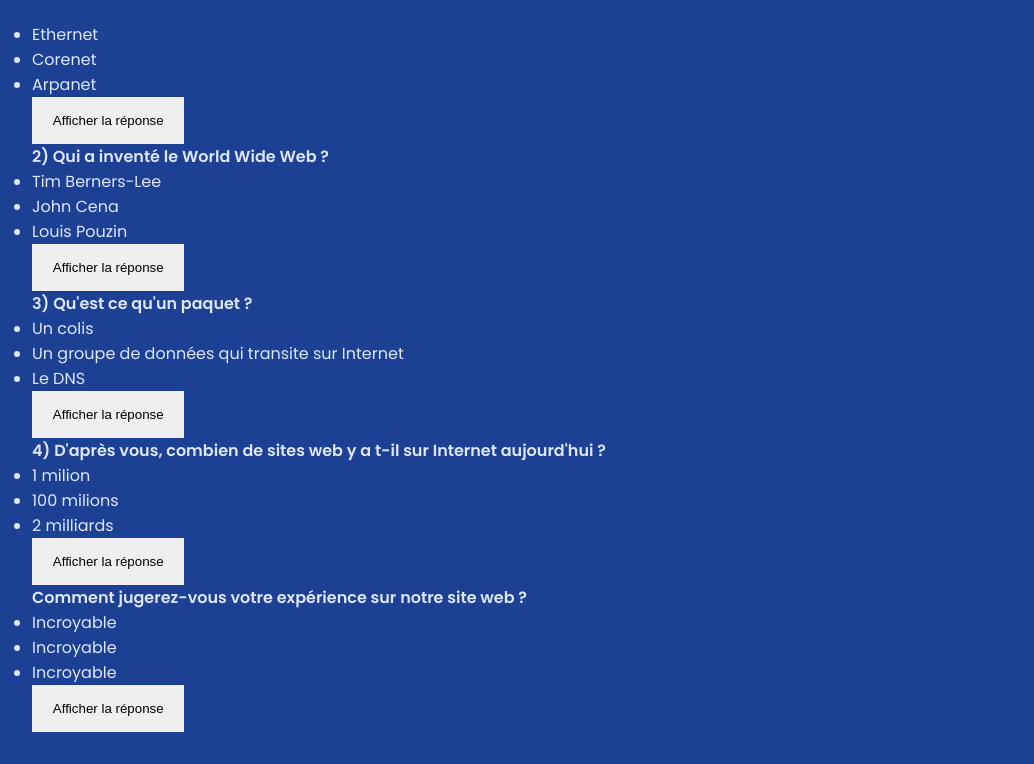
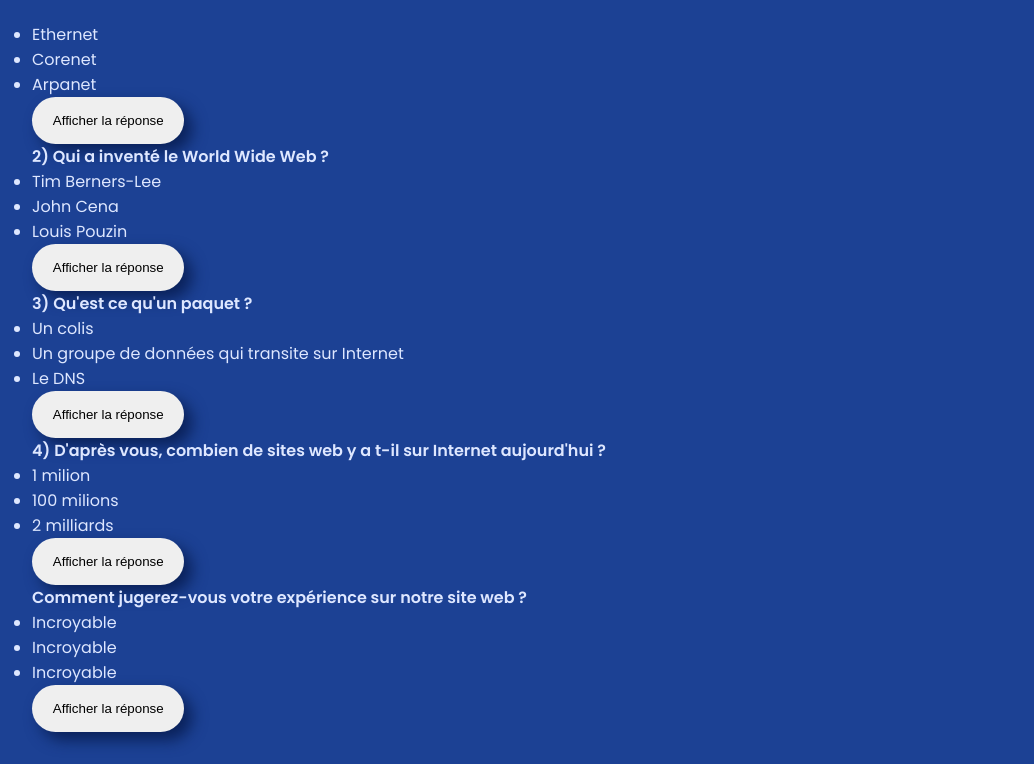
Before and after one commit to anto-347/projet_web, a plain HTML site: page quizz.html in a window 1280 px wide. Shown: the part 137-901 px from the top of the page, without its empty margins (0-1034 px from the left). Drawn offline with Linux system fonts and the light colour scheme.

Commit message:
Update style_quizz.css

```diff
--- a/style_quizz.css
+++ b/style_quizz.css
@@ -15,6 +15,7 @@ body {
     color: var(--second-color);
     background-color: var(--main-color);
     padding: 2rem;
+    gap: 1.5rem;
 }
 
 h1, h3 {
@@ -24,7 +25,8 @@ h1, h3 {
 button {
     border: none;
     padding: 1rem 1.3rem;
-    border-radius: 8px 8px 15px #0A2159;
+    box-shadow: 8px 8px 15px #0A2159;
+    border-radius: 2rem;
 }
 
 .response {
```
